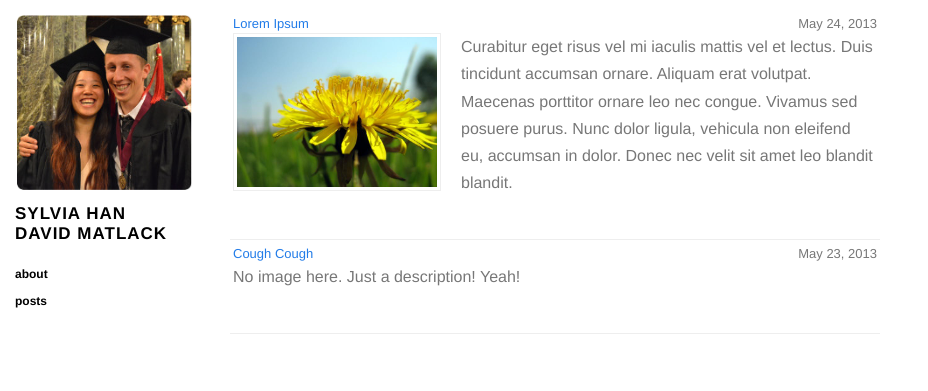
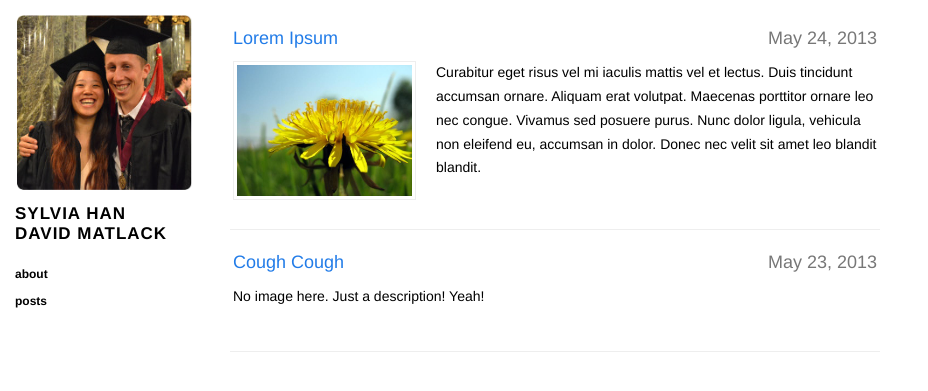
Before and after one commit to kasaharas/japan-blog, a Jekyll site: the page built from index.html, in a window 1280 px wide. Shown: the top 391 px of the page, without its empty margins (0-928 px from the left). Built offline with Jekyll 4.4.1, drawn with Linux system fonts in a browser that asks for light colours; nearby versions of some CDN libraries.

Commit message:
Changed font to black and played with padding/margins

```diff
--- a/css/base.css
+++ b/css/base.css
@@ -97,8 +97,9 @@ a {
     padding-bottom: 5px;
     margin-bottom: 10px; }
   .content p {
-    font-size: 16px;
-    margin-top: 0;
+    color: #000000;
+    font-size: 14px;
+    margin-top: 10px;
     margin-bottom: 1.2em;
     line-height: 1.7em; }
     .content p code {
@@ -118,7 +119,7 @@ a {
     background-repeat: repeat-x;
     margin: 2em 3em; }
   .content li {
-    margin-bottom: 10px;
+    margin-bottom: 20px;
     line-height: 1.4em; }
   .content blockquote {
     font-style: italic;
@@ -148,17 +149,15 @@ a {
     font-family: Helvetica, sans-serif;
     line-height: 1.6em; }
   .content .listing {
-    margin: 10px 0 0 0;
-    padding: 0;
+    padding: 10px 0 10px 0;
     font-family: Helvetica, sans-serif; }
     .content .listing ul {
       margin: 0;
       padding: 0; }
     .content .listing li {
-      font-size: 13px;
+      font-size: 18px;
       list-style: none;
-      padding: 5px 3px;
-      margin: 0;
+      padding: 0px 3px;
       color: #777777;
       border-bottom: 1px solid #eee; }
     .content .listing li span {
--- a/index.html
+++ b/index.html
@@ -12,8 +12,8 @@ title: "Posts"
       <span>{{ post.date | date: "%B %e, %Y" }}</span> <a href="{{ BASE_PATH }}{{ post.url }}">{{ post.title }}</a>
       {% if post.image %}
         <br/>
-        <div style="float:left; padding-right:20px;">
-          <a href="{{ BASE_PATH }}{{ post.url }}"><img src="{{ BASE_PATH }}{{ post.image }}" width="200" /></a>
+        <div style="float:left; padding-top:10px; padding-bottom:1.2em; padding-right:20px;">
+          <a href="{{ BASE_PATH }}{{ post.url }}"><img src="{{ BASE_PATH }}{{ post.image }}" width="175" /></a>
         </div>
       {% endif %}
       {% if post.description %}
```
